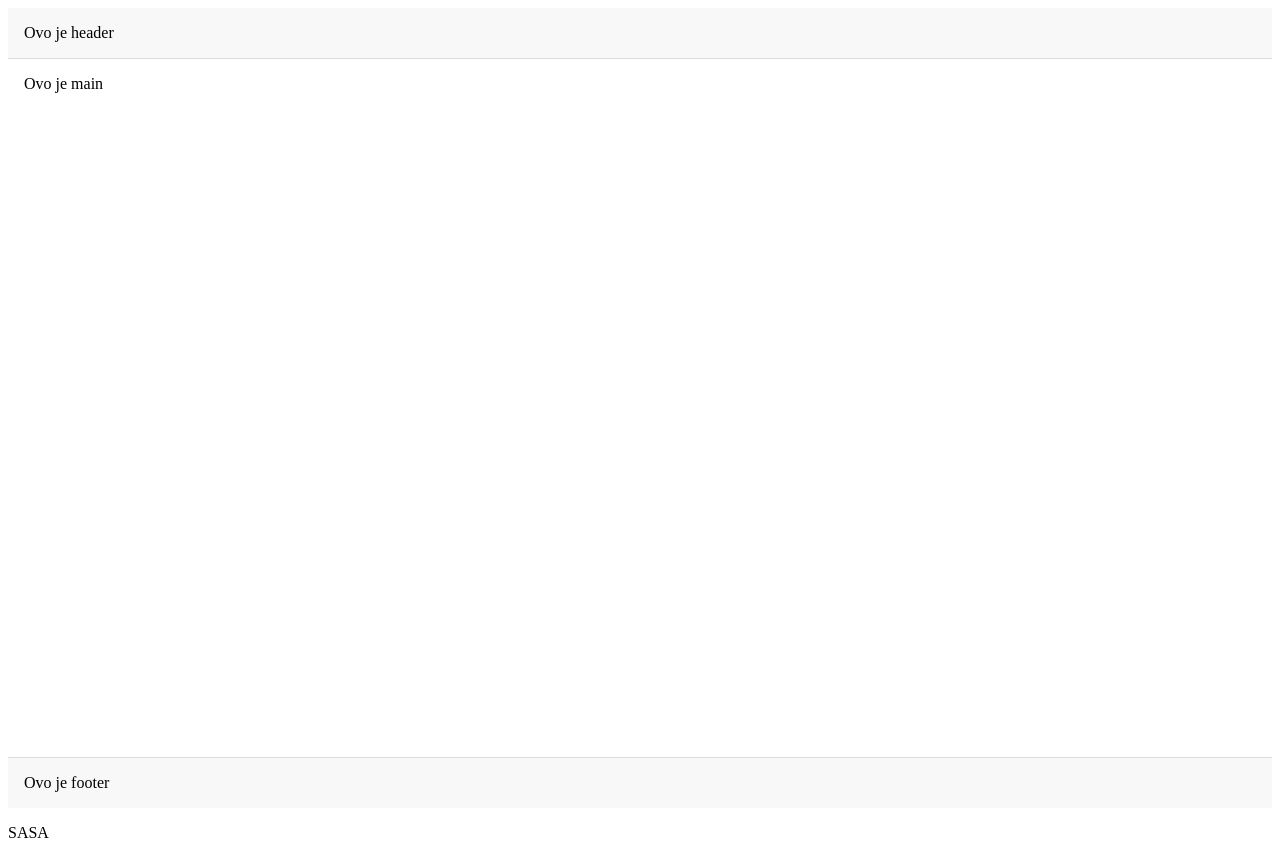
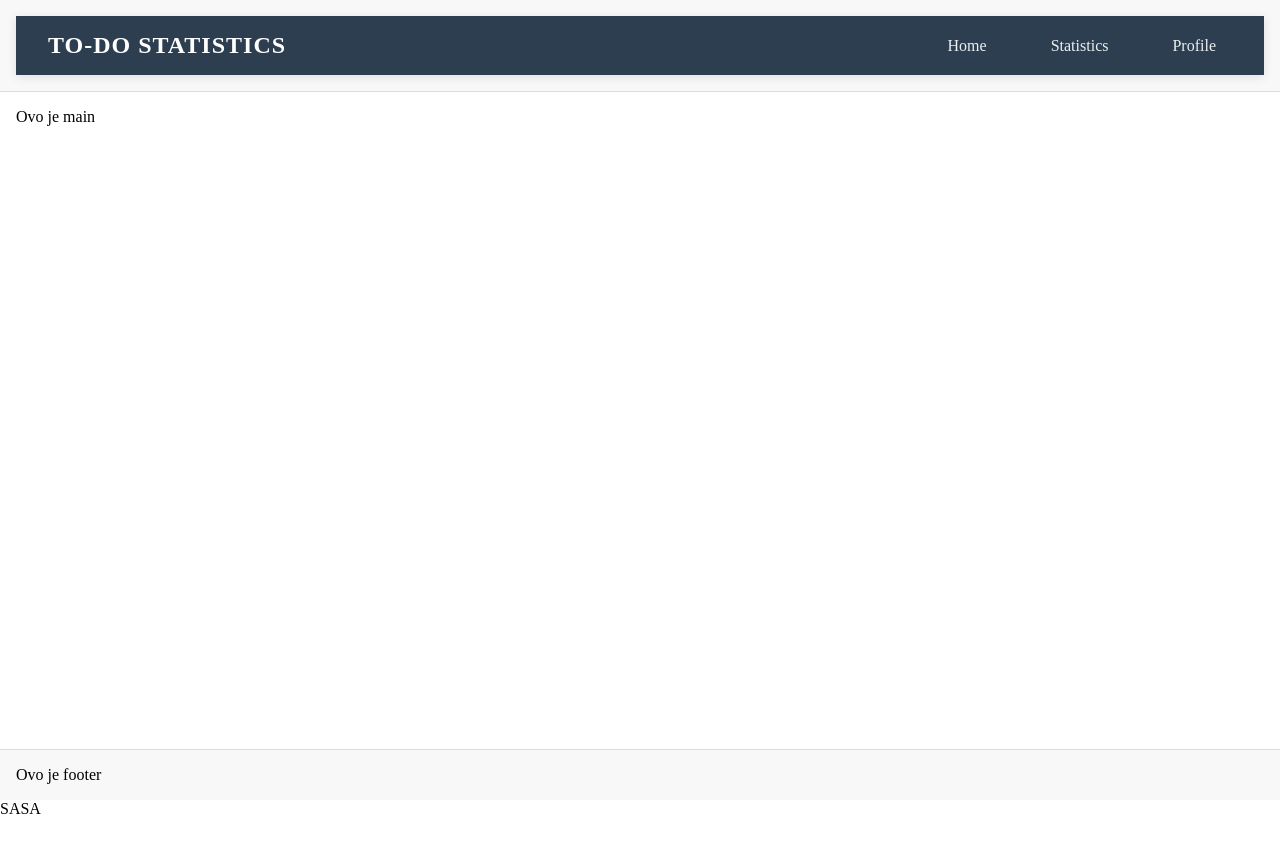
Before and after one commit to sasanedicbn/Mini-app, a Vue app in the folder Mini-app/: page / in a window 1280 px wide. After the commit the page ends 818 px from the top, so only its background shows below. Built offline with nearby package versions, Linux system fonts and the light colour scheme.

Commit message:
finish header component

```diff
--- a/Mini-app/src/App.vue
+++ b/Mini-app/src/App.vue
@@ -6,6 +6,11 @@ import HelloWorld from './components/HelloWorld.vue';
   <HelloWorld/>
 </template>
 
-<style scoped>
+<style >
+*{
+  margin: 0;
+  padding: 0;
+  box-sizing: 0;
+}
 
 </style>
--- /dev/null
+++ b/Mini-app/src/components/Header/Header.vue
@@ -0,0 +1,79 @@
+<template>
+    <nav class="navbar">
+      <span class="logo">TO-DO STATISTICS</span>
+      <ul class="nav-links">
+        <li class="nav-item">
+          <a href="#">Home</a>
+        </li>
+        <li class="nav-item">
+          <a href="#">Statistics</a>
+        </li>
+        <li class="nav-item">
+          <a href="#">Profile</a>
+        </li>
+      </ul>
+    </nav>
+  </template>
+
+  <script>
+  export default {
+  }
+  </script>
+
+  <style scoped>
+  .navbar {
+    display: flex;
+    justify-content: space-between;
+    align-items: center;
+    padding: 1rem 2rem;
+    background-color: #2c3e50;
+    color: white;
+    box-shadow: 0 2px 10px rgba(0, 0, 0, 0.1);
+  }
+
+  .logo {
+    font-size: 1.5rem;
+    font-weight: bold;
+    letter-spacing: 1px;
+  }
+
+  .nav-links {
+    display: flex;
+    gap: 2rem;
+    list-style: none;
+    margin: 0;
+    padding: 0;
+  }
+
+  .nav-item a {
+    color: #ecf0f1;
+    text-decoration: none;
+    font-weight: 500;
+    padding: 0.5rem 1rem;
+    border-radius: 4px;
+    transition: all 0.3s ease;
+    position: relative;
+  }
+
+  .nav-item a:hover {
+    background-color: #34495e;
+    color: #fff;
+  }
+
+  .nav-item a::after {
+    content: '';
+    position: absolute;
+    bottom: -5px;
+    left: 0;
+    width: 0;
+    height: 2px;
+    background-color: #3498db;
+    transition: width 0.3s ease;
+  }
+
+  .nav-item a:hover::after {
+    width: 100%;
+  }
+
+
+  </style>
--- a/Mini-app/src/components/HelloWorld.vue
+++ b/Mini-app/src/components/HelloWorld.vue
@@ -1,5 +1,6 @@
 <script setup>
 import BaseLayout from './Wrappers/BaseLayout.vue';
+import Header from '../components/Header/Header.vue'
 
 
 </script>
@@ -7,7 +8,7 @@ import BaseLayout from './Wrappers/BaseLayout.vue';
 <template>
   <BaseLayout>
     <template #header>
-      Ovo je header
+      <Header></Header>
     </template>
     <section >
       Ovo je main
```
